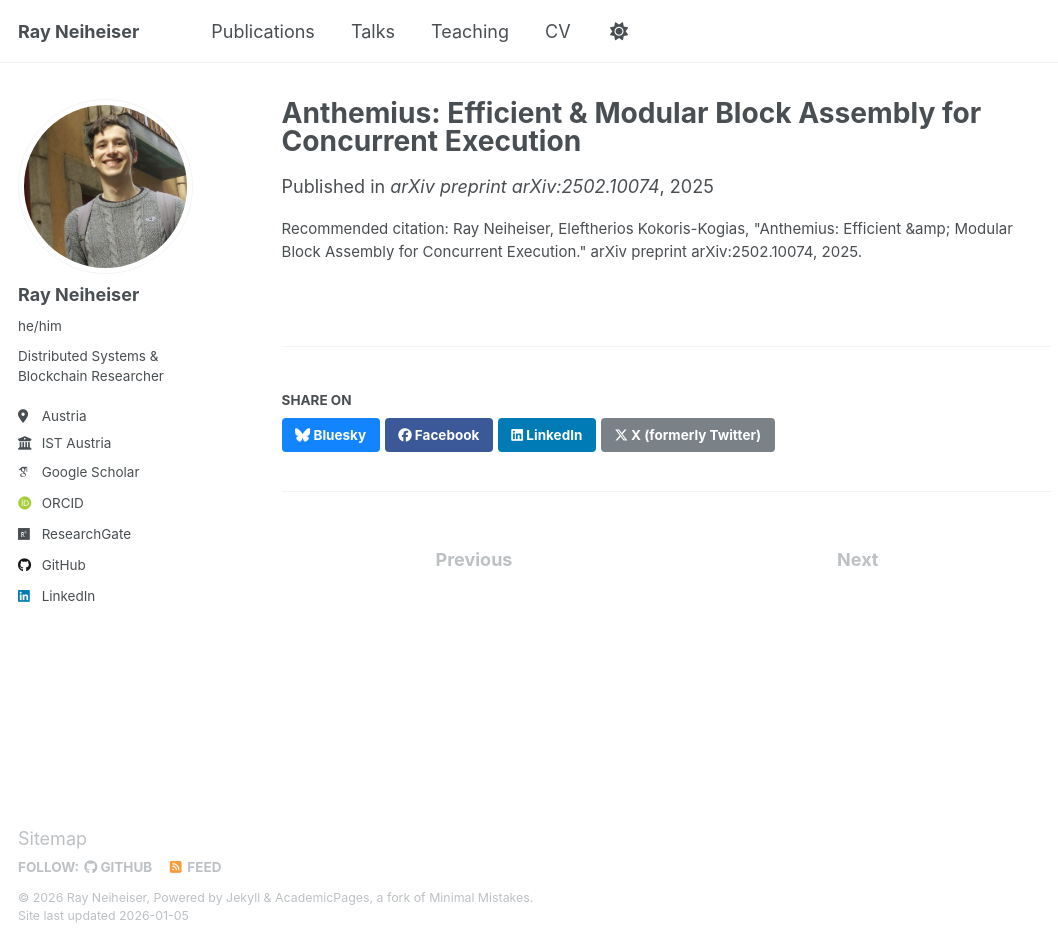
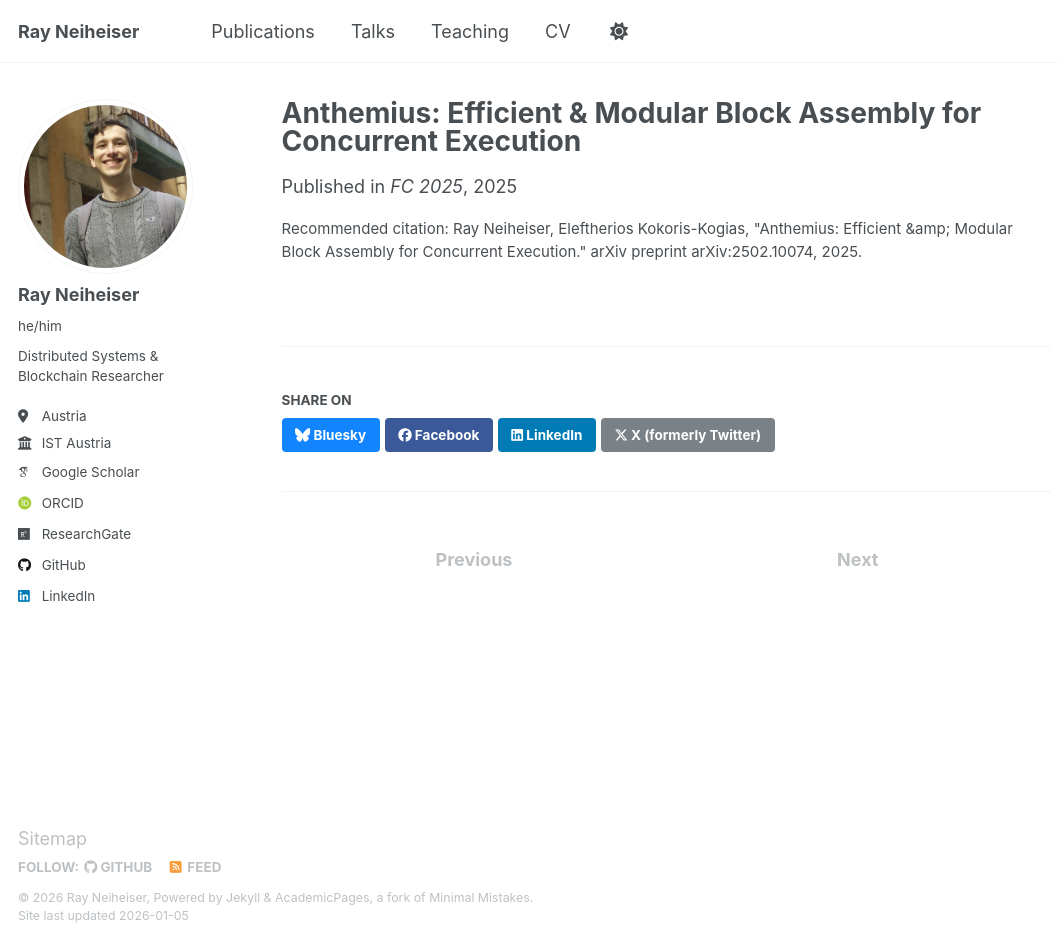
Before and after one commit to Ray-Neiheiser/ray-neiheiser.github.io, a Jekyll site: the page built from _publications/2025-01-01-Anthemius-Efficient-Modular-Block-Assembly-for-Concurrent-Execution.md, in a window 1280 px wide and 944 px high. Shown: the whole window, without its empty margins (0-1058 px from the left). Built offline with Jekyll 4.4.1, drawn with Linux system fonts in a browser that asks for light colours; some web fonts are replaced.

Commit message:
Update 2025-01-01-Anthemius-Efficient-Modular-Block-Assembly-for-Concurrent-Execution.md

```diff
--- a/_publications/2025-01-01-Anthemius-Efficient-Modular-Block-Assembly-for-Concurrent-Execution.md
+++ b/_publications/2025-01-01-Anthemius-Efficient-Modular-Block-Assembly-for-Concurrent-Execution.md
@@ -3,6 +3,6 @@ title: "Anthemius: Efficient &amp; Modular Block Assembly for Concurrent Executi
 collection: publications
 permalink: /publication/2025-01-01-Anthemius-Efficient-Modular-Block-Assembly-for-Concurrent-Execution
 date: 2025-01-01
-venue: 'arXiv preprint arXiv:2502.10074'
+venue: 'FC 2025'
 citation: ' Ray Neiheiser,  Eleftherios Kokoris-Kogias, &quot;Anthemius: Efficient &amp;amp; Modular Block Assembly for Concurrent Execution.&quot; arXiv preprint arXiv:2502.10074, 2025.'
 ---
```
